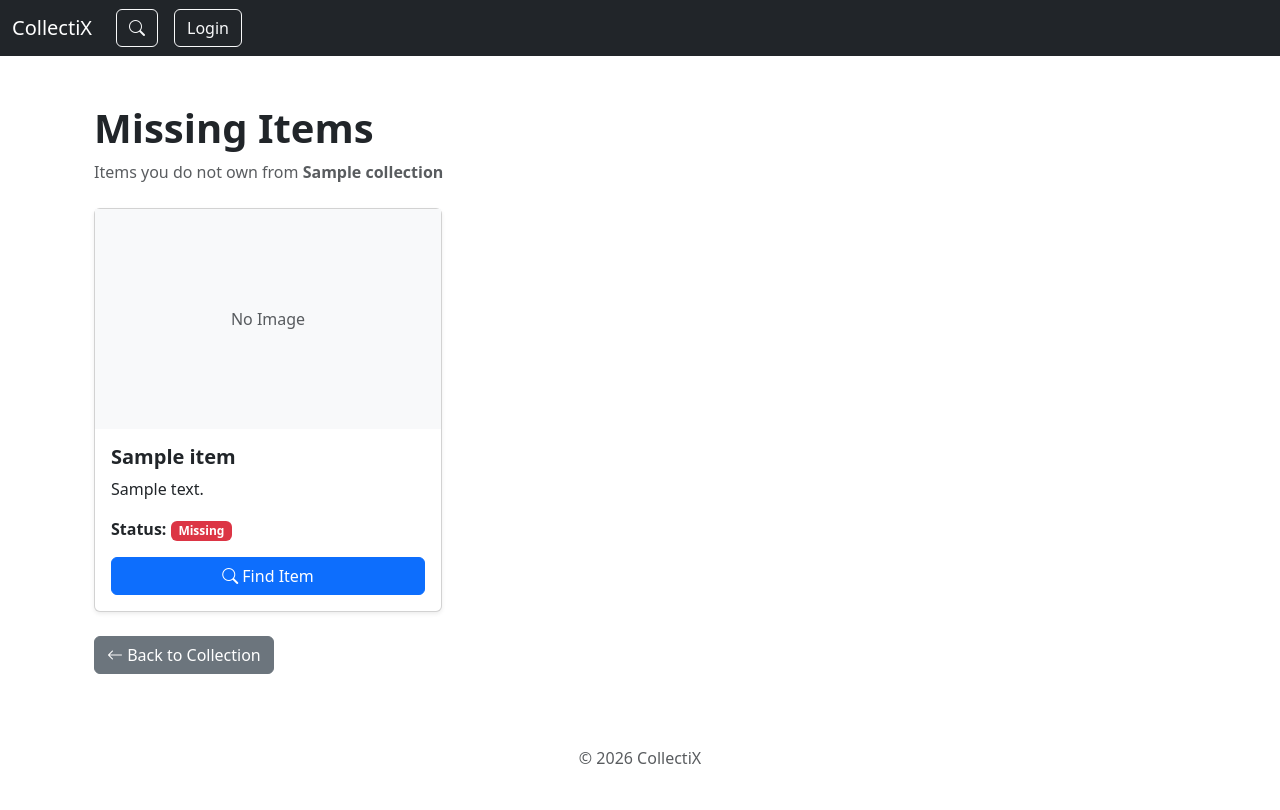
After one commit to 1celatte/CollectiX, a Flask app: template app/mycollection/templates/missing_items.html in a window 1280 px wide. The commit adds this page. Run offline with Flask 3, Linux system fonts and the light colour scheme; the template is opened without the code that fills it: most values are stand-ins (such as "Sample title", 1, 10 or a date in 2020).

Commit message:
implement find missing item feature in my collection

```diff
--- /dev/null
+++ b/app/mycollection/templates/missing_items.html
@@ -0,0 +1,213 @@
+{% extends "base.html" %}
+
+
+{% block title %}
+
+Missing Items - {{ collection.name }}
+
+{% endblock %}
+
+
+{% block content %}
+
+
+<div class="container py-4">
+
+
+    <!-- Page Header -->
+
+    <div class="mb-4">
+
+        <h1 class="fw-bold">
+            Missing Items
+        </h1>
+
+        <p class="text-muted mb-0">
+            Items you do not own from
+            <strong>{{ collection.name }}</strong>
+        </p>
+
+    </div>
+
+
+    <!-- Missing Items -->
+
+    {% if missing_items %}
+
+
+        <div class="row g-4">
+
+
+            {% for item in missing_items %}
+
+
+                <div class="col-12 col-md-6 col-lg-4">
+
+
+                    <div class="card h-100 shadow-sm">
+
+
+                        <!-- Item Image -->
+
+
+                        {% if item.image %}
+
+
+                            <img
+                                src="{{ url_for(
+                                    'collection.static',
+                                    filename='uploads/' + item.image
+                                ) }}"
+                                alt="{{ item.name }}"
+                                class="card-img-top"
+                                style="
+                                    height: 220px;
+                                    object-fit: contain;
+                                    background-color: #f8f9fa;
+                                "
+                            >
+
+
+                        {% else %}
+
+
+                            <div
+                                class="d-flex align-items-center justify-content-center bg-light text-muted"
+                                style="height: 220px;"
+                            >
+
+                                No Image
+
+                            </div>
+
+
+                        {% endif %}
+
+
+
+                        <!-- Item Information -->
+
+
+                        <div class="card-body">
+
+
+                            <h5 class="card-title fw-bold">
+
+                                {{ item.name }}
+
+                            </h5>
+
+
+                            {% if item.description %}
+
+                                <p class="card-text">
+
+                                    {{ item.description }}
+
+                                </p>
+
+                            {% endif %}
+
+
+                            <div class="mb-3">
+
+                                <strong>Status:</strong>
+
+                                <span class="badge bg-danger">
+
+                                    Missing
+
+                                </span>
+
+                            </div>
+
+
+                            <!-- Find Item Button -->
+
+
+                            <button
+                                type="button"
+                                class="btn btn-primary w-100"
+                            >
+
+                                <i class="bi bi-search"></i>
+
+                                Find Item
+
+                            </button>
+
+
+                        </div>
+
+
+                    </div>
+
+
+                </div>
+
+
+            {% endfor %}
+
+
+        </div>
+
+
+    {% else %}
+
+
+        <!-- No Missing Items -->
+
+
+        <div class="alert alert-success">
+
+
+            <h5 class="fw-bold">
+
+                Collection Complete!
+
+            </h5>
+
+
+            <p class="mb-0">
+
+                You own all approved items in
+                <strong>{{ collection.name }}</strong>.
+
+            </p>
+
+
+        </div>
+
+
+    {% endif %}
+
+
+
+    <!-- Back Button -->
+
+
+    <div class="mt-4">
+
+
+        <a
+            href="{{ url_for(
+                'my_collection.view_my_collection',
+                collection_id=collection.id
+            ) }}"
+            class="btn btn-secondary"
+        >
+
+            <i class="bi bi-arrow-left"></i>
+
+            Back to Collection
+
+        </a>
+
+
+    </div>
+
+
+</div>
+
+
+{% endblock %}
```
Also changed, not shown: app/mycollection/feature.py (+53 -0 lines), app/mycollection/templates/detail.html (+255 -4 lines).
